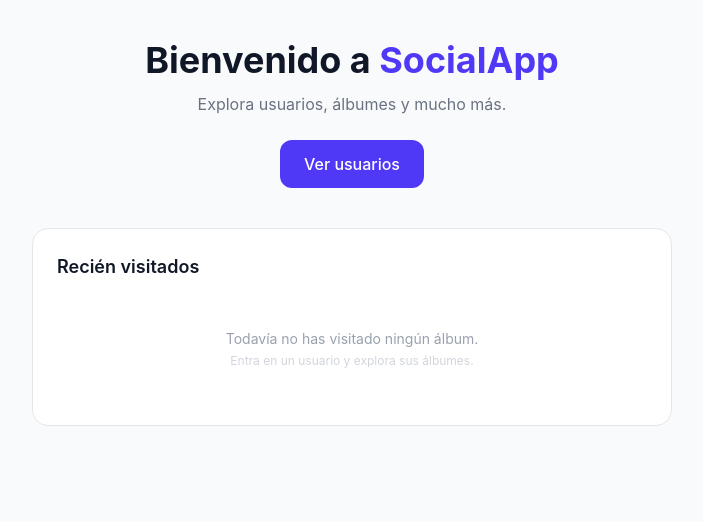
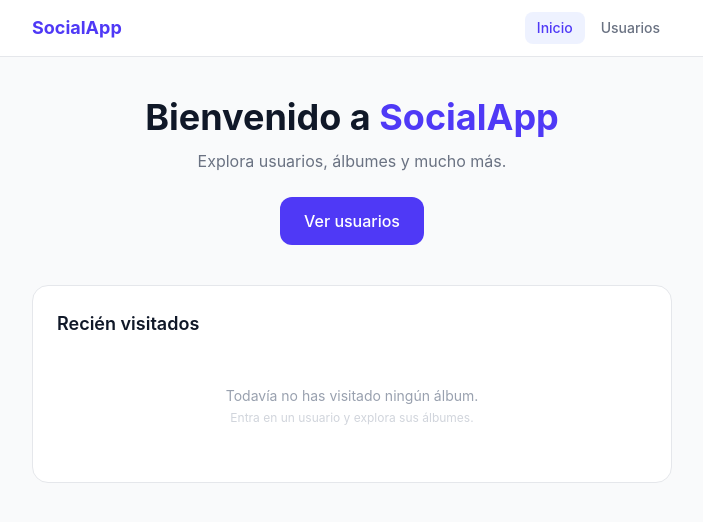
Before and after one commit to mrcodedev/interview-next-digital, a React (Vite) app: page / in a window 1280 px wide. Shown: the top 522 px of the page, without its empty margins (288-991 px from the left). Built offline with nearby package versions, Linux system fonts and the light colour scheme.

Commit message:
feat(Navbar): added Navbar

```diff
--- a/src/App.tsx
+++ b/src/App.tsx
@@ -1,17 +1,20 @@
 import { BrowserRouter, Routes, Route } from "react-router-dom";
 import { RecentAlbumsProvider } from "./context/RecentAlbumsContext";
-import { HomePage } from "./pages/HomePage.tsx";
-import { UsersPage } from "./pages/UsersPage.tsx";
-import { UserDetailPage } from "./pages/UserDetailPage.tsx";
+import { Layout } from "./components/Layout";
+import { HomePage } from "./pages/HomePage";
+import { UsersPage } from "./pages/UsersPage";
+import { UserDetailPage } from "./pages/UserDetailPage";
 
 const App = () => (
   <BrowserRouter>
     <RecentAlbumsProvider>
-      <Routes>
-        <Route path="/" element={<HomePage />} />
-        <Route path="/users" element={<UsersPage />} />
-        <Route path="/users/:id" element={<UserDetailPage />} />
-      </Routes>
+      <Layout>
+        <Routes>
+          <Route path="/" element={<HomePage />} />
+          <Route path="/users" element={<UsersPage />} />
+          <Route path="/users/:id" element={<UserDetailPage />} />
+        </Routes>
+      </Layout>
     </RecentAlbumsProvider>
   </BrowserRouter>
 );
--- /dev/null
+++ b/src/components/Layout.tsx
@@ -0,0 +1,13 @@
+import type { ReactNode } from "react";
+import { Navbar } from "./Navbar";
+
+interface LayoutProps {
+  children: ReactNode;
+}
+
+export const Layout = ({ children }: LayoutProps) => (
+  <div className="min-h-screen bg-gray-50">
+    <Navbar />
+    <main>{children}</main>
+  </div>
+);
--- /dev/null
+++ b/src/components/Navbar.tsx
@@ -0,0 +1,34 @@
+import { Link, useLocation } from "react-router-dom";
+
+export const Navbar = () => {
+  const { pathname } = useLocation();
+
+  const links = [
+    { to: "/", label: "Inicio" },
+    { to: "/users", label: "Usuarios" },
+  ];
+
+  return (
+    <nav className="bg-white border-b border-gray-200 sticky top-0 z-10">
+      <div className="max-w-2xl mx-auto px-4 py-3 flex items-center justify-between">
+        <Link to="/" className="text-lg font-bold text-indigo-600">
+          SocialApp
+        </Link>
+
+        <div className="flex items-center gap-1">
+          {links.map(({ to, label }) => (
+            <Link
+              key={to}
+              to={to}
+              className={`px-3 py-1.5 rounded-lg text-sm font-medium transition-colors ${
+                pathname === to ? "bg-indigo-50 text-indigo-600" : "text-gray-500 hover:bg-gray-100"
+              }`}
+            >
+              {label}
+            </Link>
+          ))}
+        </div>
+      </div>
+    </nav>
+  );
+};
```
